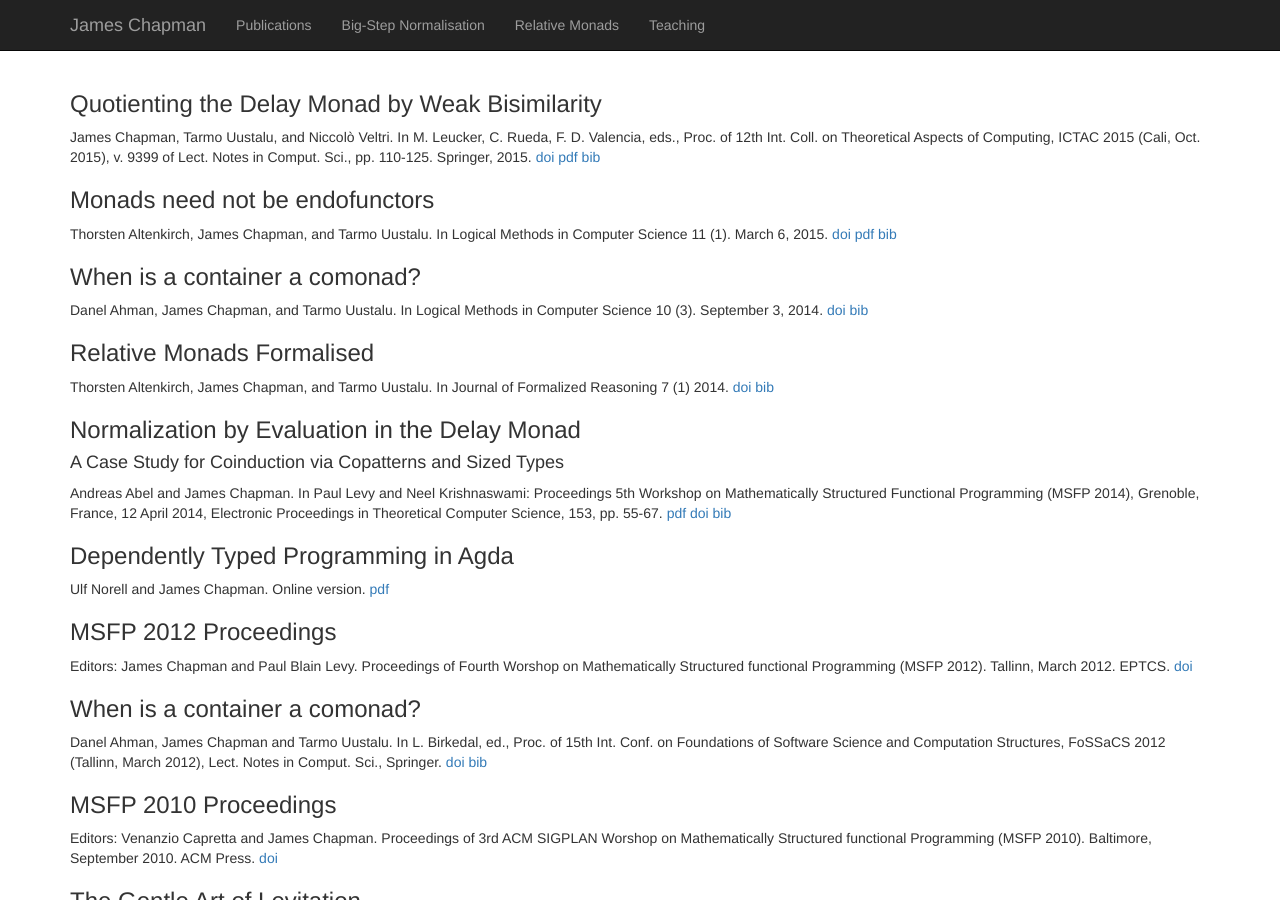
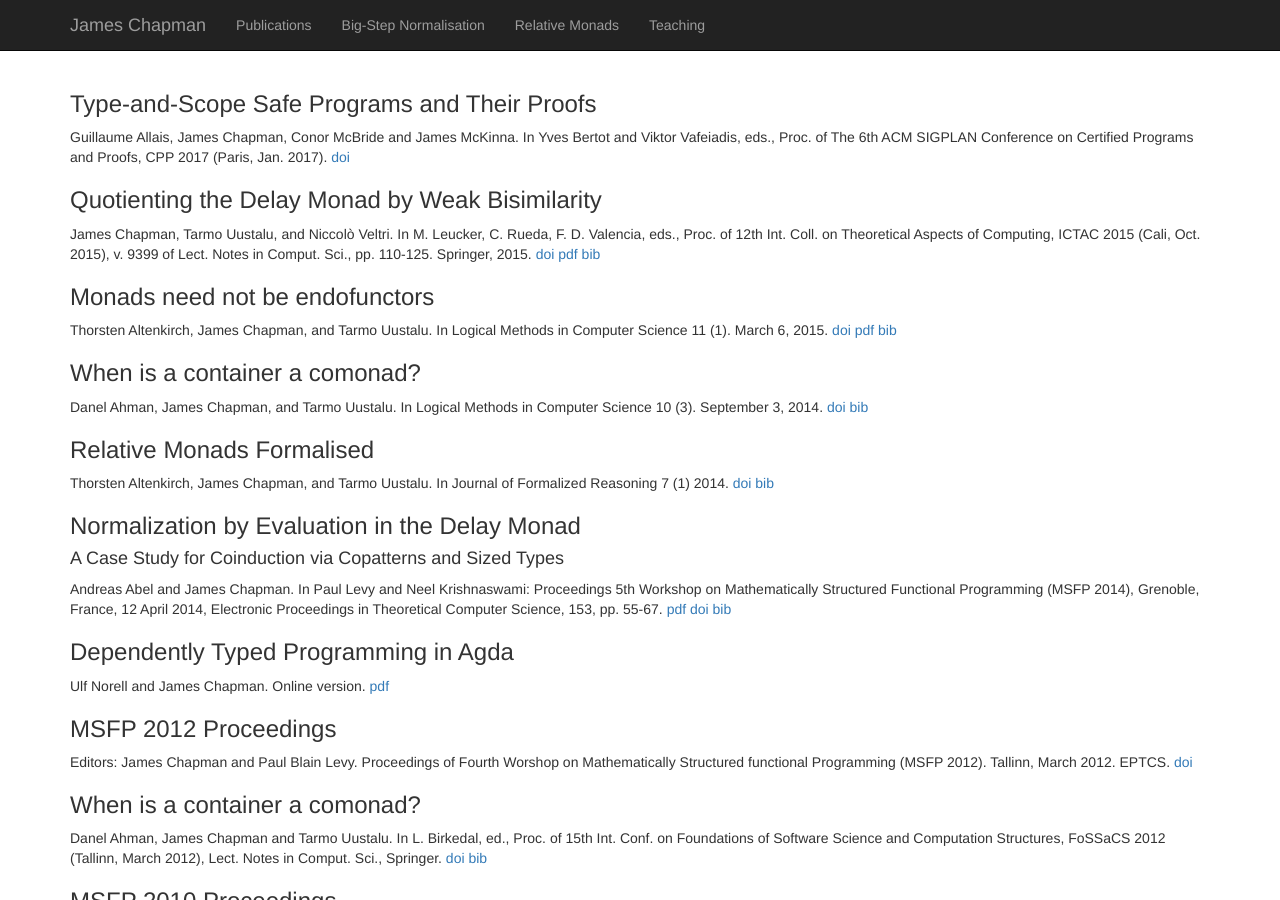
Before and after one commit to jmchapman/jmchapman.github.io, a Jekyll site: the page built from Publications.html, in a window 1280 px wide and 900 px high. Built offline with Jekyll 4.4.1, drawn with Linux system fonts in a browser that asks for light colours; nearby versions of some CDN libraries.

Commit message:
Update Publications.html
added CPP paper

```diff
--- a/Publications.html
+++ b/Publications.html
@@ -3,6 +3,14 @@ layout: default
 title: James Chapman - Publications
 ---
 <div class="blurb">
+  <article id="semkit">
+    <h3>Type-and-Scope Safe Programs and Their Proofs</h3>
+    <p>Guillaume Allais, James Chapman, Conor McBride and James McKinna.
+      In Yves Bertot and Viktor Vafeiadis, eds., Proc. of The 6th ACM
+      SIGPLAN Conference on Certified Programs and Proofs, CPP 2017 (Paris, Jan. 2017).
+      <a href="http://dx.doi.org/10.1145/3018610.3018613">doi</a>
+      <a href="papers/semkit.pdf"></a></p>
+  </article>
   <article id="quotdelay">
     <h3>Quotienting the Delay Monad by Weak Bisimilarity</h3>
     <p>James Chapman, Tarmo Uustalu, and Niccolò Veltri. In M. Leucker,
```
